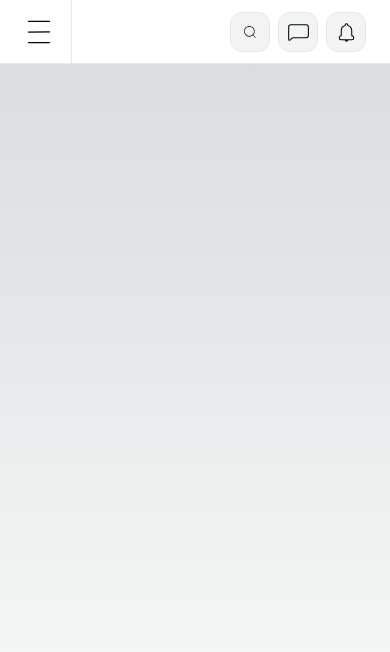
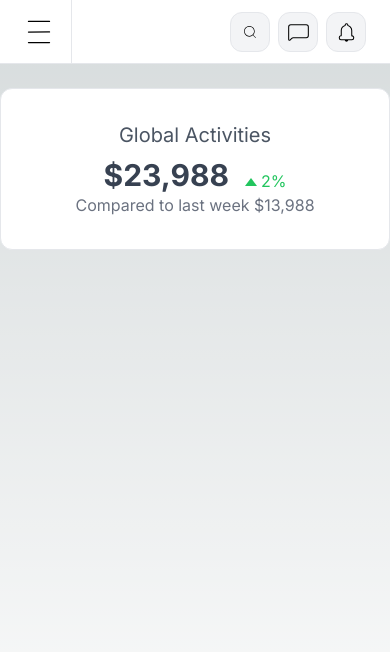
Before and after one commit to julord87/admin-to-dos, a Next.js app: page /dashboard in a window 390 px wide. Shown: the top 652 px of the page. Built offline with nearby package versions, Linux system fonts and the light colour scheme.

Commit message:
chore: Update layout and add WidgetItem component
The commit updates the layout of the dashboard by removing unnecessary imports and adding the WidgetItem component. This improves the overall structure and functionality of the dashboard.

```diff
--- a/src/app/dashboard/layout.tsx
+++ b/src/app/dashboard/layout.tsx
@@ -2,7 +2,6 @@
 
 import Sidebar from "@/components/Sidebar";
 import TopMenu from "@/components/TopMenu";
-import { CiBellOn, CiChat1, CiMenuBurger, CiSearch } from "react-icons/ci";
 
 export default function DashboardLayout({
   children,
@@ -16,6 +15,8 @@ export default function DashboardLayout({
       <div className="ml-auto mb-6 lg:w-[75%] xl:w-[80%] 2xl:w-[85%] min-h-screen">
         <TopMenu />
         <div className="px-6 pt-6"></div>
+
+        {children}
       </div>
     </>
   );
--- a/src/app/dashboard/page.tsx
+++ b/src/app/dashboard/page.tsx
@@ -1,8 +1,9 @@
+import WidgetItem from "@/components/WidgetItem";
 
 export default function DashboardPage() {
   return (
-    <div>
-      <h1>Dashboard</h1>
+    <div className="gird gap-6 md:grid-cols-2 lg:grid-cols-3">
+      <WidgetItem />
     </div>
   );
 }
--- a/src/app/page.tsx
+++ b/src/app/page.tsx
@@ -1,11 +1,8 @@
-import WidgetItem from "@/components/WidgetItem";
 
 export default function Home() {
   return (
     <>
-      <div className="grid gap-6 md:grid-cols-2 lg:grid-cols-3">
-        <WidgetItem />
-      </div>
+      <span className="text5xl">Hola Mundo</span>
     </>
   );
 }
--- a/src/components/WidgetItem.tsx
+++ b/src/components/WidgetItem.tsx
@@ -1,4 +1,5 @@
-export default function NamePage() {
+
+export default function WidgetItem() {
   return (
     <div className="md:col-span-2 lg:col-span-1">
       <div className="h-full py-8 px-6 space-y-6 rounded-xl border border-gray-200 bg-white">
```
